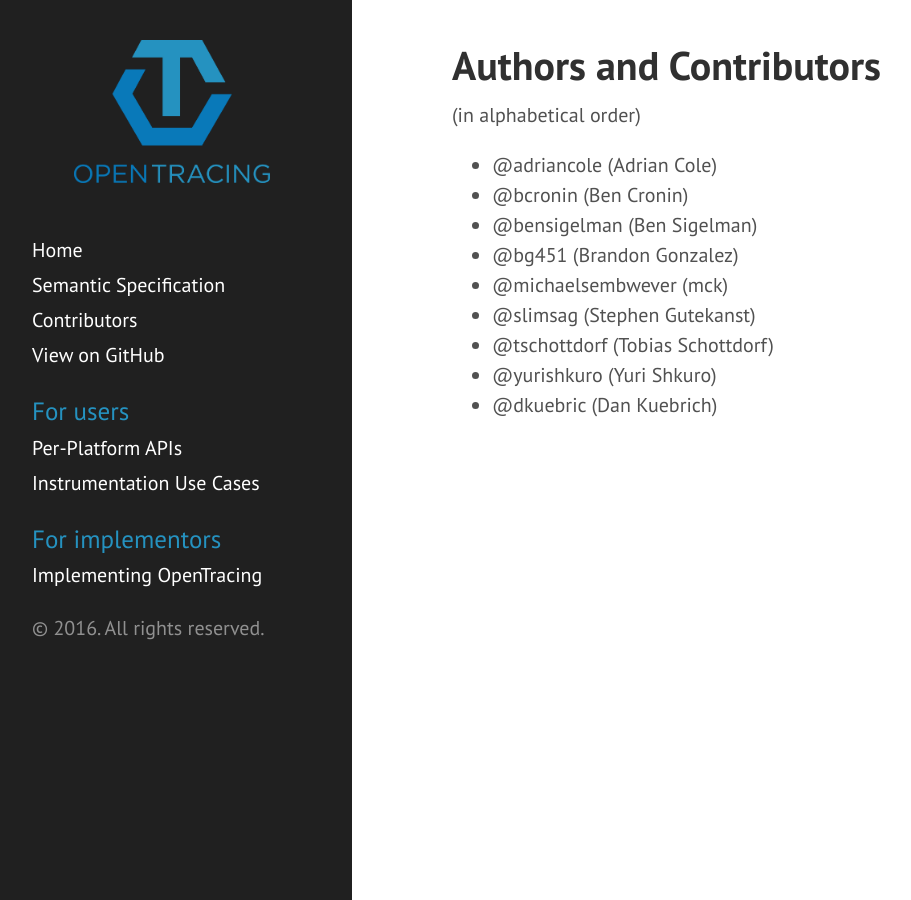
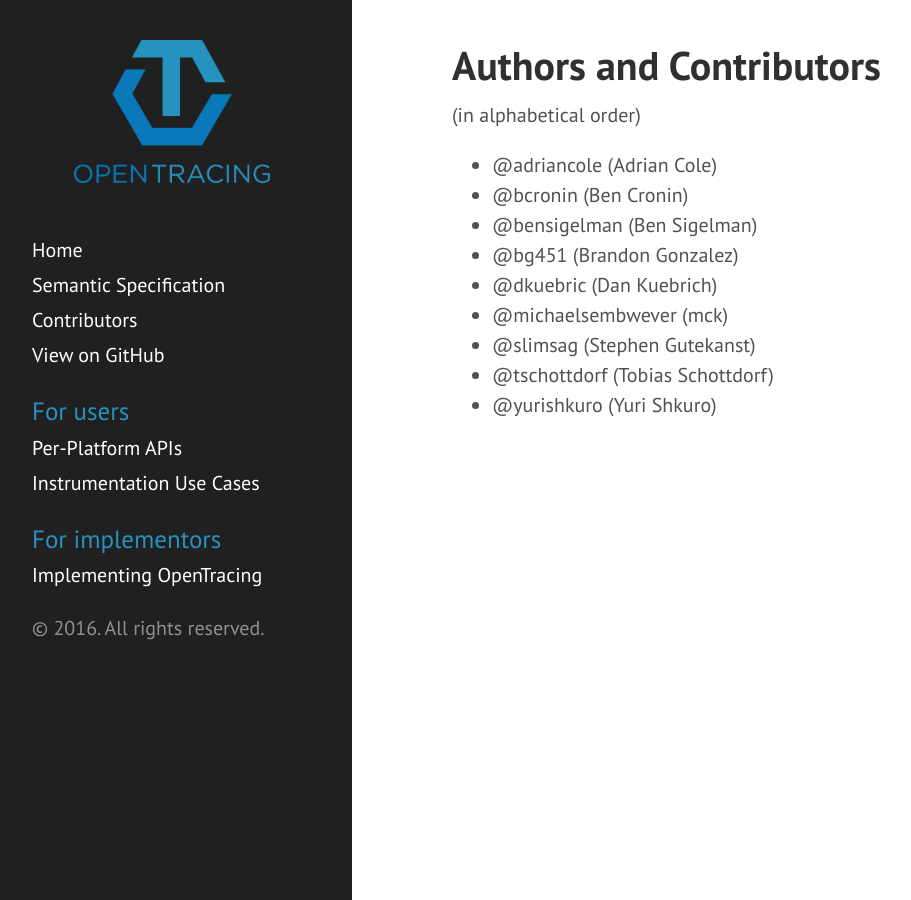
Before and after one commit to opentracing/opentracing.io, a Jekyll site: the page built from contributors.md, in a window 1280 px wide. Shown: the whole page, without its empty margins (8-919 px from the left). Built offline with Jekyll 4.4.1, drawn with Linux system fonts in a browser that asks for light colours.

Commit message:
Keep in alphabetical order

```diff
--- a/contributors.md
+++ b/contributors.md
@@ -9,8 +9,8 @@
 * @bcronin (Ben Cronin)
 * @bensigelman (Ben Sigelman)
 * @bg451 (Brandon Gonzalez)
+* @dkuebric (Dan Kuebrich)
 * @michaelsembwever (mck)
 * @slimsag (Stephen Gutekanst)
 * @tschottdorf (Tobias Schottdorf)
 * @yurishkuro (Yuri Shkuro)
-* @dkuebric (Dan Kuebrich)
```
